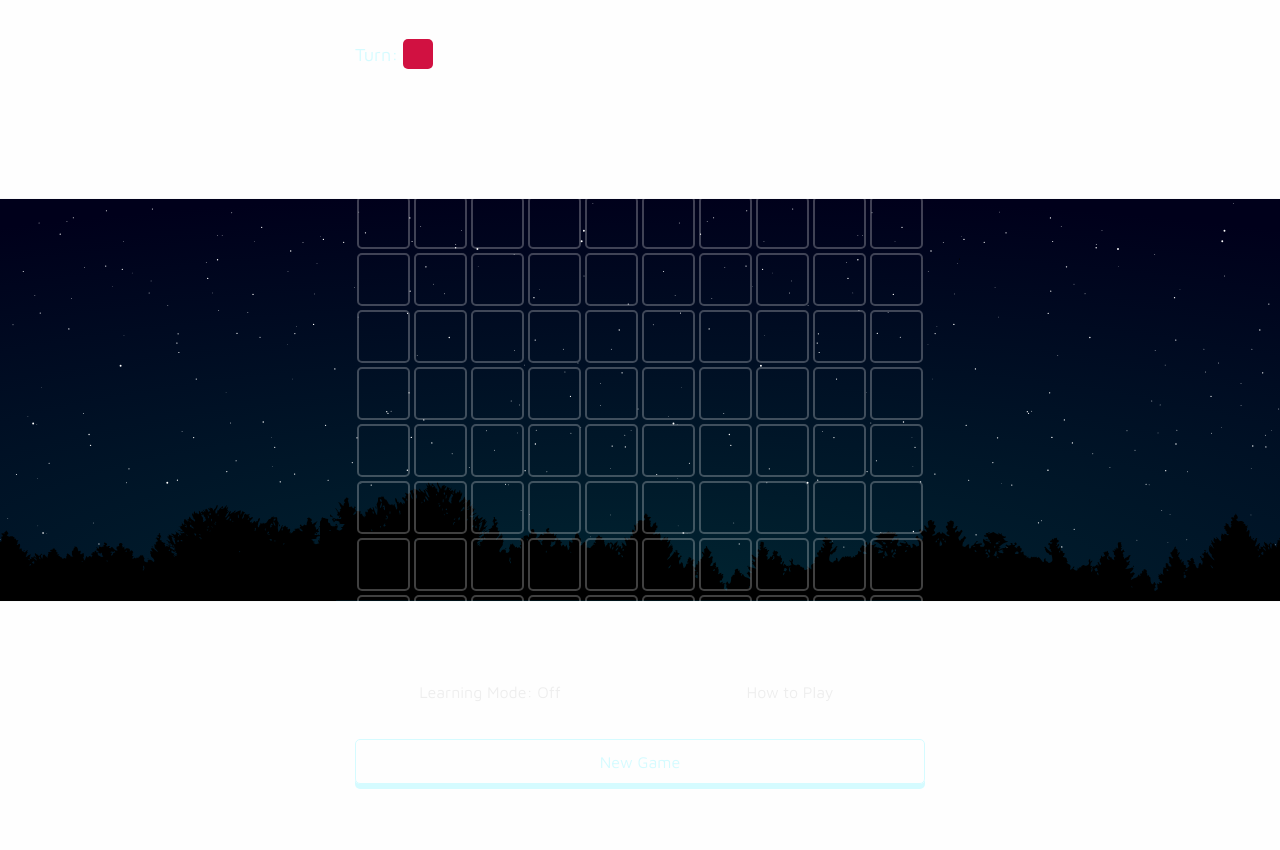
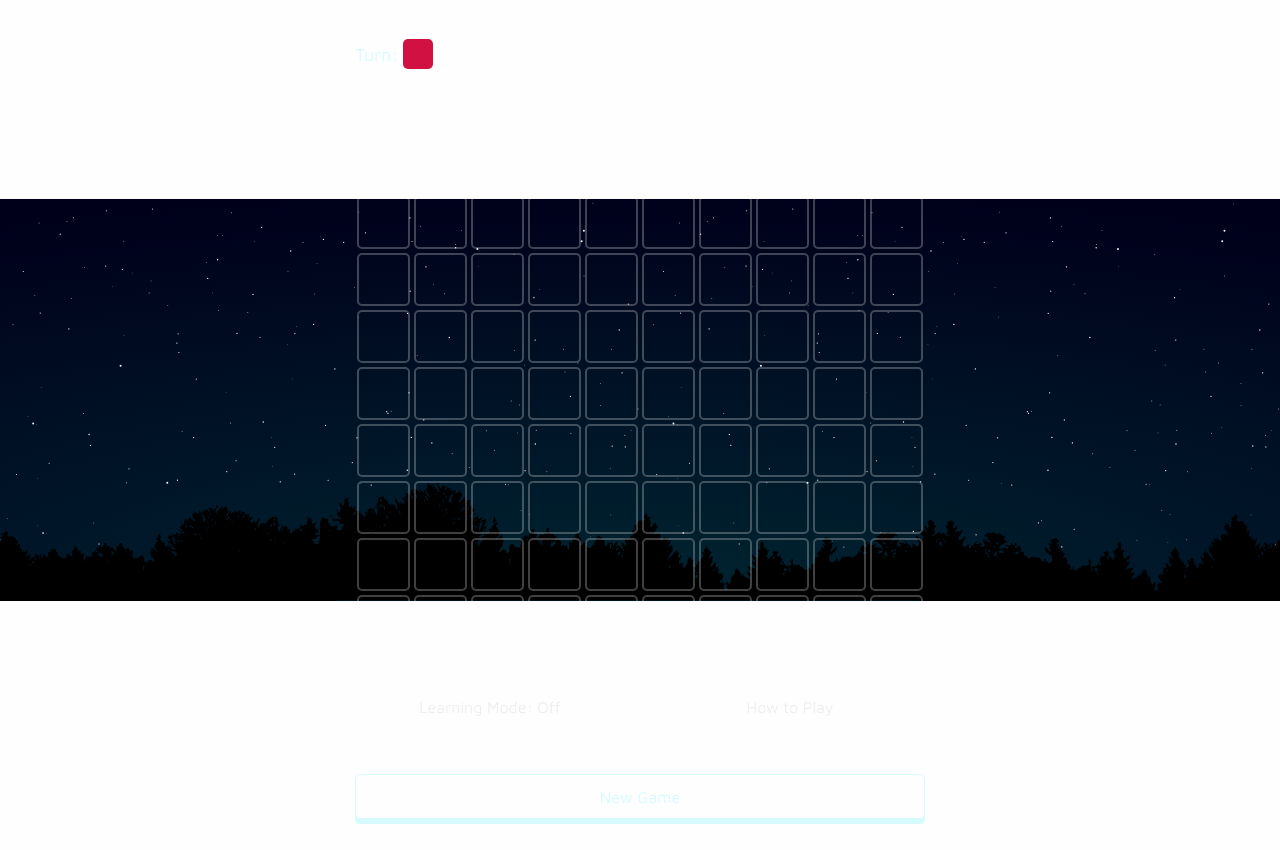
Before and after one commit to chonseng/four-gravity, an Angular app: page /game in a window 1280 px wide. Before the commit the page ends 810 px from the top, so only its background shows below. Built offline with nearby package versions, Linux system fonts and the light colour scheme.

Commit message:
Fix game's buttons in consistent vertical padding in small viewport

```diff
--- a/src/app/game/game.component.html
+++ b/src/app/game/game.component.html
@@ -37,8 +37,8 @@
     </div>
 </section>
 
-<section>
-    <div class="grid-x grid-padding-x">
+
+<div class="grid-x grid-padding-x grid-padding-y">
     <div class="cell large-auto medium-auto">
         <div class="button pink_button"
             id="learning_mode"
@@ -51,11 +51,9 @@
         <div routerLink="/how-to-play" class="button">How to Play</div>
     </div>
 </div>
-<section>
-<section>
-    <div class="grid-x grid-padding-x">
+
+<div class="grid-x grid-padding-x grid-padding-y">
     <div class="cell large-auto medium-auto">
         <div class="button transparent" (click)="onNewGame()">New Game</div>
     </div>
 </div>
-</section>
```
Lines whose indentation alone changed are shown as unchanged.
